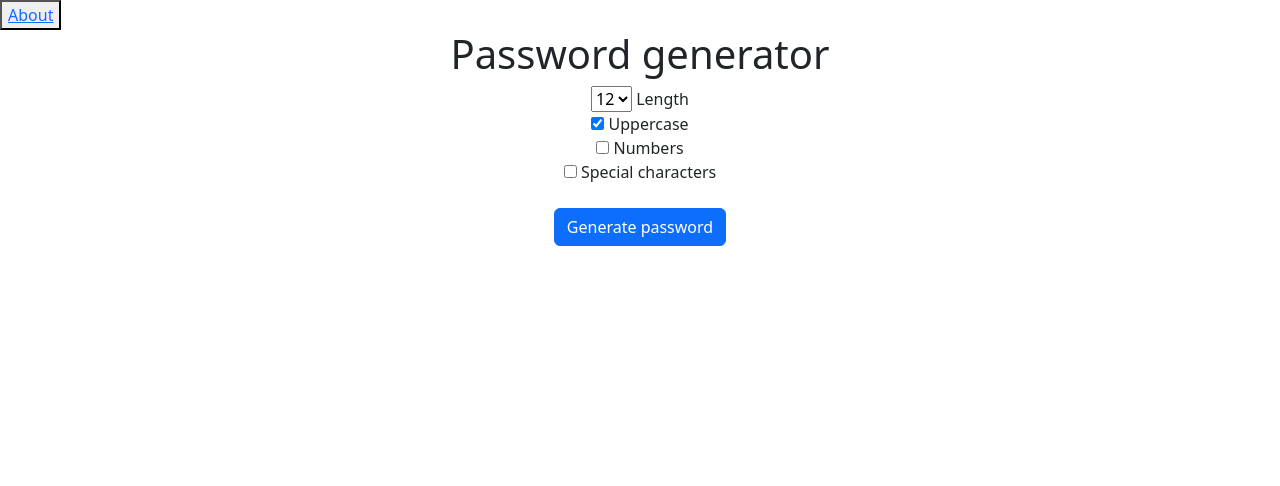
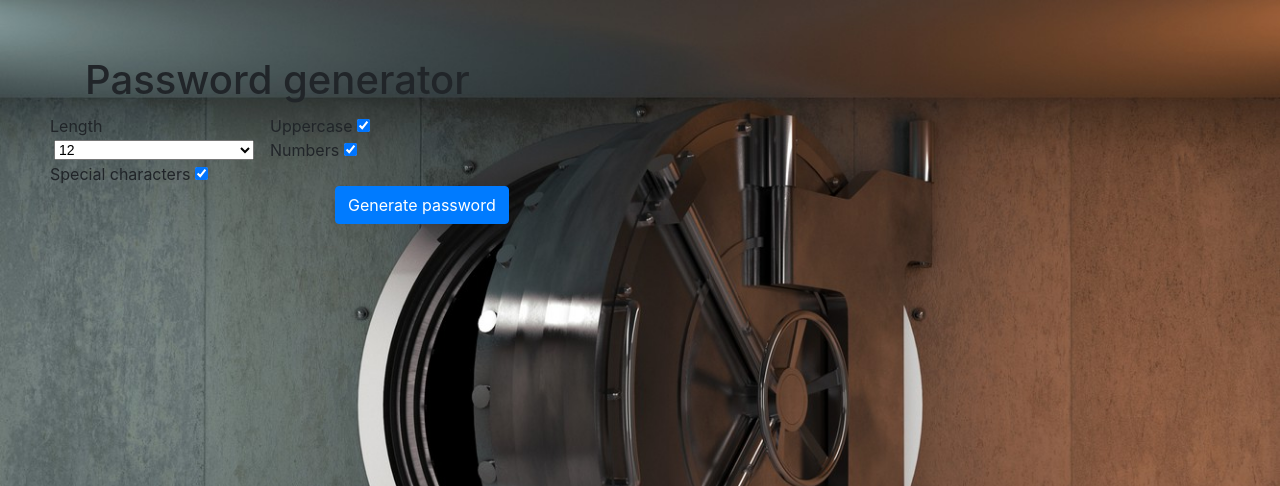
Before and after one commit to mrKazzila/password_generator, a Django app: page / in a window 1280 px wide. Shown: the top 486 px of the page. Run offline with Django 3.2, Linux system fonts and the light colour scheme; some libraries are stand-ins or nearby versions.

Commit message:
refactor: Create base html file for common parts html

```diff
--- /dev/null
+++ b/password_generator/generator/templates/generator/base.html
@@ -0,0 +1,45 @@
+{% load static %}
+
+<html lang="en">
+
+    <head>
+
+        <meta charset="utf-8">
+        <meta name="viewport" content="width=device-width, initial-scale=1, shrink-to-fit=no">
+        <meta name="description" content="">
+        <meta name="author" content="">
+
+        <title>{{ title }}</title>
+        <!-- Bootstrap core CSS -->
+        <link href="{% static '/vendor/bootstrap/css/bootstrap.min.css' %}" rel="stylesheet">
+
+        <!-- Custom styles for this template -->
+        <link href="{% static '/vendor/css/index.css' %}" rel="stylesheet">
+
+        <header>
+            <div class="container text-left">
+                <h1>Password generator</h1>
+            </div>
+        </header>
+
+    </head>
+
+    <body>
+
+        <!-- Page Content -->
+        {% block content %} {% endblock %}
+        <script src="{% static '/vendor/bootstrap/js/copy_password.js' %}"></script>
+        <!-- Bootstrap core JavaScript -->
+        <script src="{% static '/vendor/jquery/jquery.min.js' %}"></script>
+        <script src="{% static '/vendor/bootstrap/js/bootstrap.bundle.min.js' %}"></script>
+        <script src="https://cdn.jsdelivr.net/npm/bootstrap@5.1.3/dist/js/bootstrap.bundle.min.js"
+                integrity="sha384-ka7Sk0Gln4gmtz2MlQnikT1wXgYsOg+OMhuP+IlRH9sENBO0LRn5q+8nbTov4+1p"
+                crossorigin="anonymous"></script>
+
+        <!-- FontAwesome script -->
+        <script src="{% static '/vendor/fontawesome/fontawesome-icons.js' %}" crossorigin="anonymous"></script>
+
+
+    </body>
+
+</html>
--- a/password_generator/generator/templates/generator/home.html
+++ b/password_generator/generator/templates/generator/home.html
@@ -1,45 +1,41 @@
-<!DOCTYPE html>
-<html lang="en">
+{% extends 'generator/base.html' %}
+{% load static %}
 
-<link href="https://cdn.jsdelivr.net/npm/bootstrap@5.3.0-alpha1/dist/css/bootstrap.min.css" rel="stylesheet" integrity="sha384-GLhlTQ8iRABdZLl6O3oVMWSktQOp6b7In1Zl3/Jr59b6EGGoI1aFkw7cmDA6j6gD" crossorigin="anonymous">
 
-<head>
-    <meta charset="UTF-8">
-    <title>{{ title }}</title>
-</head>
+{% block content %}
+    <section>
+        <div id="sec_options" class="container text-left">
+            <form action="{% url 'password' %}">
 
-<body>
+                <div class="chboxs">Length
+                        <select id="pgLength" name="length">
+                        <option value="6">6</option>
+                        <option value="8">8</option>
+                        <option value="10">10</option>
+                        <option value="12" selected="selected">12</option>
+                        <option value="20">20</option>
+                    </select>
+                </div>
 
-<header>
-    <button>
-        <a href="{% url 'about' %}">About</a>
-    </button>
-</header>
+                <div class="chboxr">Uppercase
+                    <input type="checkbox" name="uppercase" checked="checked">
+                </div>
 
-<div class="container text-center">
+                <div class="chboxr">Numbers
+                    <input type="checkbox" name="numbers" checked="checked">
+                </div>
 
-    <h1>Password generator</h1>
-    <form action="{% url 'password' %}">
+                <div class="chboxr">Special characters
+                    <input type="checkbox" name="special" checked="checked">
+                </div>
 
-    <select name="length">
-        <option value="6">6</option>
-        <option value="8">8</option>
-        <option value="10">10</option>
-        <option value="12" selected="selected">12</option>
-        <option value="20">20</option>
-    </select> Length
-    <br>
-        <input type="checkbox" name="uppercase" checked="checked"> Uppercase
-    <br>
-        <input type="checkbox" name="numbers"> Numbers
-    <br>
-        <input type="checkbox" name="special"> Special characters
-    <br>
-    <br>
-    <input type="submit" value="Generate password" class="btn btn-primary">
-    </form>
+                <div id="sec_btn">
+                    <div class="GenerateBtn">
+                        <input type="submit" value="Generate password" class="btn btn-primary">
+                    </div>
+                </div>
 
-</div>
-
-</body>
-</html>
+            </form>
+        </div>
+    </section>
+{% endblock %}
```
